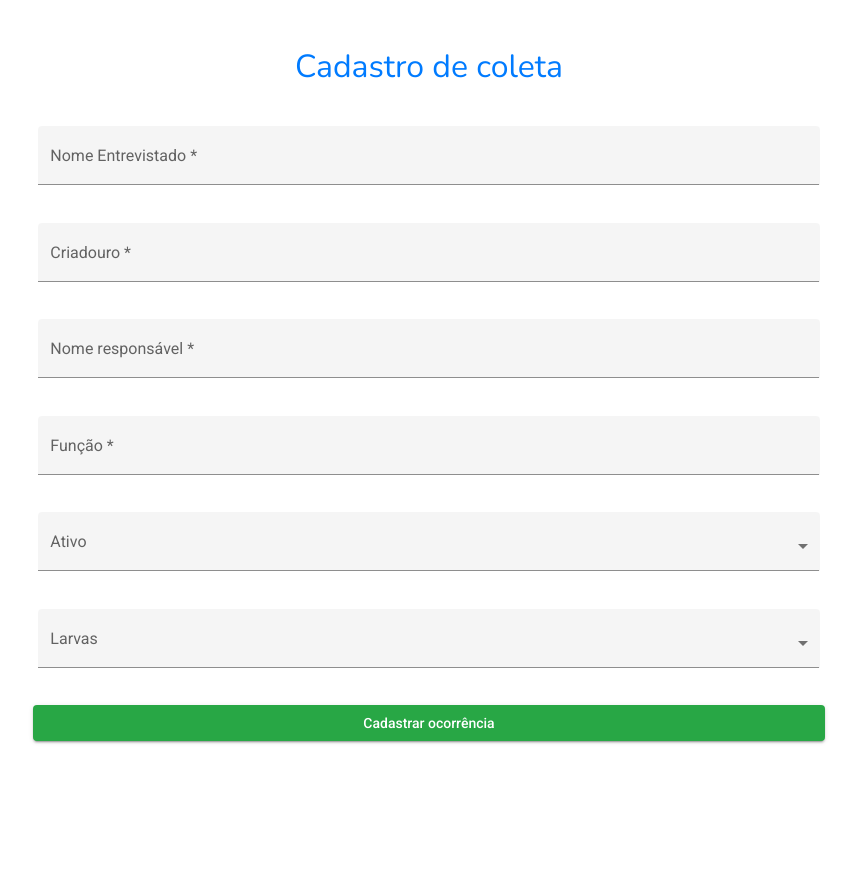
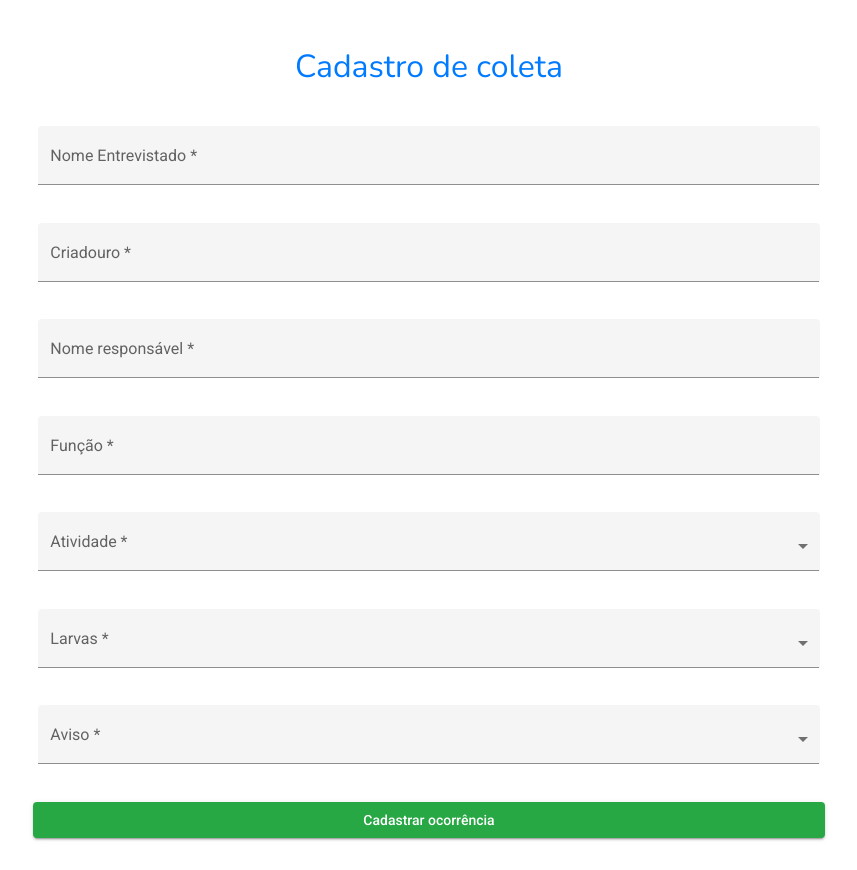
Before and after one commit to PedroFischerDeveloper/gerador-relatorio, an Angular app in the folder front/: page /coleta in a window 1280 px wide. Shown: the whole page, without its empty margins (211-1068 px from the left). Before the commit the page ends 848 px from the top, so only its background shows below. Built offline with nearby package versions, Linux system fonts and the light colour scheme.

Commit message:
apk gerado

```diff
--- a/front/src/app/coleta/coleta.component.html
+++ b/front/src/app/coleta/coleta.component.html
@@ -50,8 +50,19 @@
 
         <div class="mb-3">
           <mat-form-field class="full-width-field" appearance="fill">
-            <mat-label>Ativo</mat-label>
+            <mat-label>Atividade</mat-label>
             <select matNativeControl formControlName="ativo">
+              <option value="1" selected>Vistoria</option>
+              <option value="2">Retorno</option>
+              <option value="3">Recusa</option>
+            </select>
+          </mat-form-field>
+        </div>
+
+        <div class="mb-3">
+          <mat-form-field class="full-width-field" appearance="fill">
+            <mat-label>Larvas</mat-label>
+            <select matNativeControl formControlName="larvas">
               <option value="N" selected>Não</option>
               <option value="S">Sim</option>
             </select>
@@ -60,8 +71,8 @@
 
         <div class="mb-3">
           <mat-form-field class="full-width-field" appearance="fill">
-            <mat-label>Larvas</mat-label>
-            <select matNativeControl formControlName="larvas">
+            <mat-label>Aviso</mat-label>
+            <select matNativeControl formControlName="aviso">
               <option value="N" selected>Não</option>
               <option value="S">Sim</option>
             </select>
--- a/front/src/app/coleta/coleta.component.ts
+++ b/front/src/app/coleta/coleta.component.ts
@@ -29,10 +29,10 @@ export class ColetaComponent implements OnInit {
   ngOnInit(): void {
     this.form = new FormGroup({
       name: new FormControl('', [Validators.required]),
-      ativo: new FormControl(false),
+      ativo: new FormControl('', [Validators.required]),
       criadouro: new FormControl('', [Validators.required]),
-      larvas: new FormControl(false),
-      aviso: new FormControl(false),
+      larvas: new FormControl('', [Validators.required]),
+      aviso: new FormControl('', [Validators.required]),
       responsavel: new FormControl('', [Validators.required]),
       funcao: new FormControl('', [Validators.required]),
       observacao: new FormControl('', [Validators.required]),
```
Also changed, not shown: 1 other file (tests, documents, lock files or other folders).
